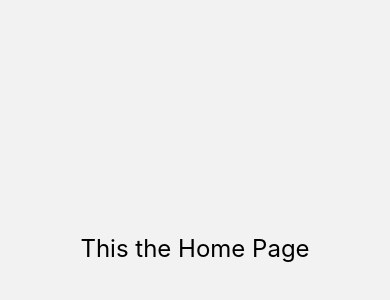
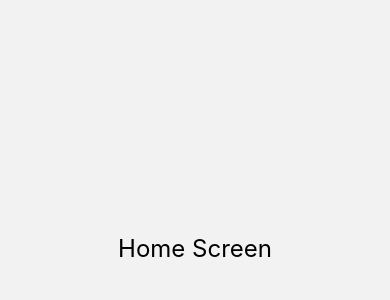
Before and after one commit to karansanghvi/everGuardian, a React Native app: screen /Home in a window 390 px wide. Shown: the part 174-474 px from the top of the page. Built offline with nearby package versions, Linux system fonts and the light colour scheme.

Commit message:
back to normal

```diff
--- a/screens/Home.js
+++ b/screens/Home.js
@@ -4,7 +4,7 @@ import { View, Text, StyleSheet } from 'react-native';
 const Home = () => {
   return (
     <View style={styles.container}>
-      <Text style={styles.text}>This the Home Page</Text>
+      <Text style={styles.text}>Home Screen</Text>
     </View>
   );
 }
```
